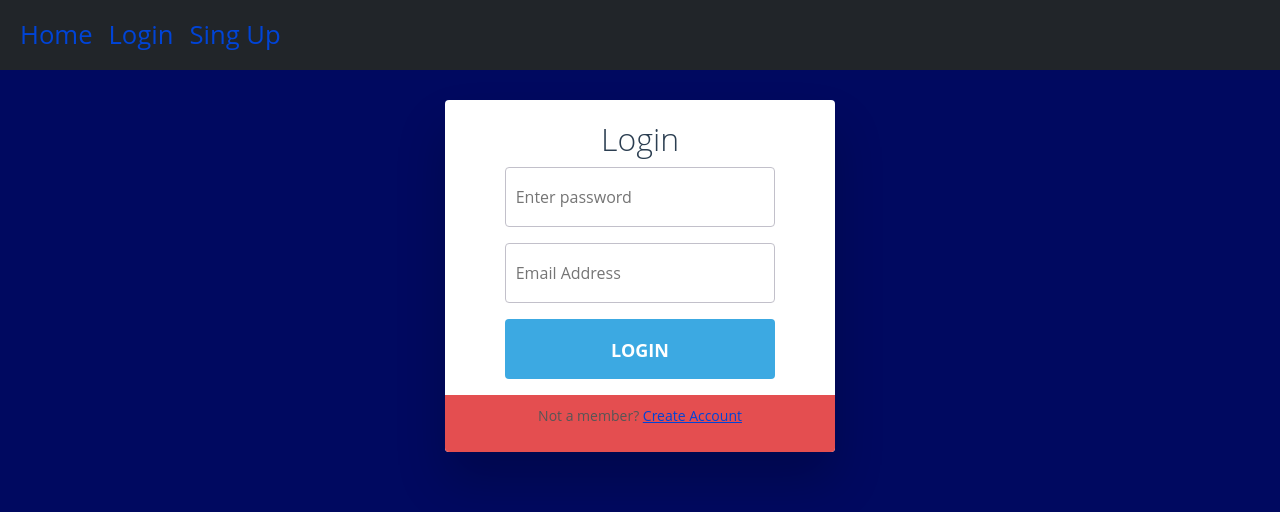
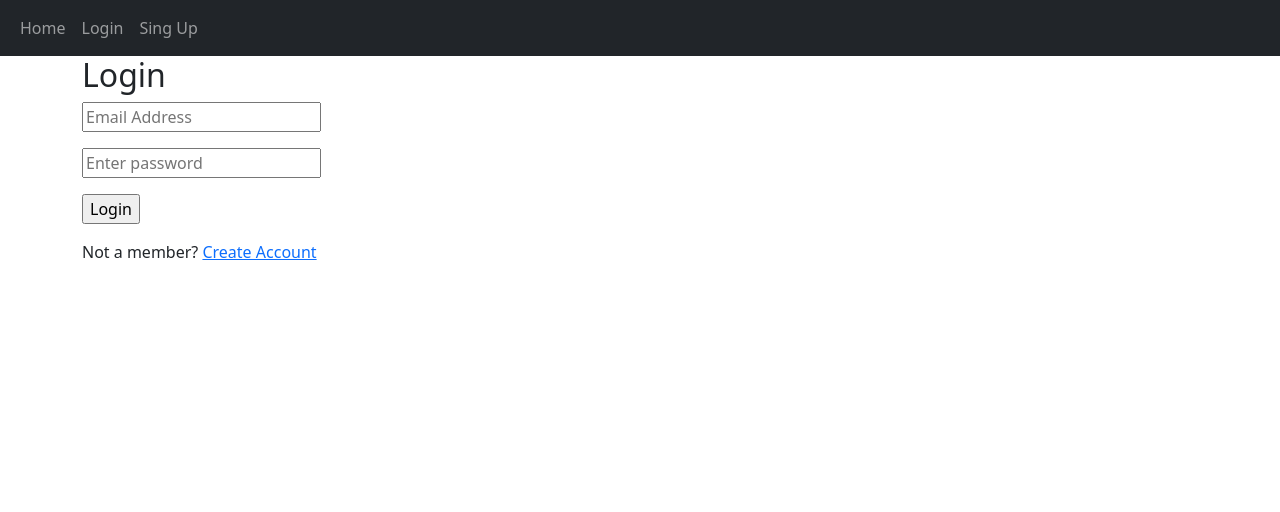
Before and after one commit to amirrezakir/cs50-blog, a Flask app: page /login in a window 1280 px wide. Shown: the top 512 px of the page. Run offline with Flask 2, Linux system fonts and the light colour scheme.

Commit message:
fixed delete,login and database bugs

```diff
--- a/website/models.py
+++ b/website/models.py
@@ -8,10 +8,10 @@
     email = db.Column(db.String(150), unique=True)
     password = db.Column(db.String(150))
     date_created = db.Column(db.DateTime(timezone=True), default=func.now())
-    posts = db.relationship("Post", backref="user", passive_deletes=True)
+    posts = db.relationship('Post', backref='user', passive_deletes=True)
 
 class Post(db.Model):
     id = db.Column(db.Integer, primary_key=True)
     text = db.Column(db.Text, nullable=False)
     date_created = db.Column(db.DateTime(timezone=True), default=func.now())
-    author = db.Column(db.Integer, db.ForeignKey("user.id", ondelete="CASCADE"), nullable=False)
+    author = db.Column(db.Integer, db.ForeignKey('user.id', ondelete='CASCADE'), nullable=False)
--- a/website/static/style.css
+++ /dev/null
@@ -1,155 +0,0 @@
-body {
-  background-color: #000960;
-  font-size: 1.6rem;
-  font-family: "Open Sans", sans-serif;
-  color: #2b3e51;
-}
-
-h2 {
-  font-weight: 300;
-  text-align: center;
-}
-
-p {
-  position: relative;
-}
-
-a,
-a:link,
-a:visited,
-a:active {
-  color: #0044D7;
-  -webkit-transition: all 0.2s ease;
-  transition: all 0.2s ease;
-}
-a:focus, a:hover,
-a:link:focus,
-a:link:hover,
-a:visited:focus,
-a:visited:hover,
-a:active:focus,
-a:active:hover {
-  color: #329dd5;
-  -webkit-transition: all 0.2s ease;
-  transition: all 0.2s ease;
-}
-
-#login-form-wrap {
-  background-color: #fff;
-  width: 35%;
-  margin: 30px auto;
-  text-align: center;
-  padding: 20px 0 0 0;
-  border-radius: 4px;
-  box-shadow: 0px 30px 50px 0px rgba(0, 0, 0, 0.2);
-}
-
-#login-form {
-  padding: 0 60px;
-}
-
-input {
-  display: block;
-  box-sizing: border-box;
-  width: 100%;
-  outline: none;
-  height: 60px;
-  line-height: 60px;
-  border-radius: 4px;
-}
-
-input[type="text"],
-input[type="email"] {
-  width: 100%;
-  padding: 0 0 0 10px;
-  margin: 0;
-  color: #8a8b8e;
-  border: 1px solid #c2c0ca;
-  font-style: normal;
-  font-size: 16px;
-  -webkit-appearance: none;
-     -moz-appearance: none;
-          appearance: none;
-  position: relative;
-  display: inline-block;
-  background: none;
-}
-input[type="text"]:focus,
-input[type="email"]:focus {
-  border-color: #3ca9e2;
-}
-input[type="text"]:focus:invalid,
-input[type="email"]:focus:invalid {
-  color: #cc1e2b;
-  border-color: #cc1e2b;
-}
-input[type="text"]:valid ~ .validation,
-input[type="email"]:valid ~ .validation {
-  display: block;
-  border-color: #0C0;
-}
-input[type="text"]:valid ~ .validation span,
-input[type="email"]:valid ~ .validation span {
-  background: #0C0;
-  position: absolute;
-  border-radius: 6px;
-}
-input[type="text"]:valid ~ .validation span:first-child,
-input[type="email"]:valid ~ .validation span:first-child {
-  top: 30px;
-  left: 14px;
-  width: 20px;
-  height: 3px;
-  -webkit-transform: rotate(-45deg);
-          transform: rotate(-45deg);
-}
-input[type="text"]:valid ~ .validation span:last-child,
-input[type="email"]:valid ~ .validation span:last-child {
-  top: 35px;
-  left: 8px;
-  width: 11px;
-  height: 3px;
-  -webkit-transform: rotate(45deg);
-          transform: rotate(45deg);
-}
-
-.validation {
-  display: none;
-  position: absolute;
-  content: " ";
-  height: 60px;
-  width: 30px;
-  right: 15px;
-  top: 0px;
-}
-
-input[type="submit"] {
-  border: none;
-  display: block;
-  background-color: #3ca9e2;
-  color: #fff;
-  font-weight: bold;
-  text-transform: uppercase;
-  cursor: pointer;
-  -webkit-transition: all 0.2s ease;
-  transition: all 0.2s ease;
-  font-size: 18px;
-  position: relative;
-  display: inline-block;
-  cursor: pointer;
-  text-align: center;
-}
-input[type="submit"]:hover {
-  background-color: #329dd5;
-  -webkit-transition: all 0.2s ease;
-  transition: all 0.2s ease;
-}
-
-#create-account-wrap {
-  background-color: #E44E50;
-  color: #565656;
-  font-size: 14px;
-  width: 100%;
-  padding: 10px 0;
-  border-radius: 0 0 4px 4px;
-}
--- a/website/templates/base.html
+++ b/website/templates/base.html
@@ -5,7 +5,7 @@
     <meta http-equiv="X-UA-Compatible" content="IE=edge">
     <meta name="viewport" content="width=device-width, initial-scale=1.0">
     <link href="https://cdn.jsdelivr.net/npm/bootstrap@5.2.0/dist/css/bootstrap.min.css" rel="stylesheet" integrity="sha384-gH2yIJqKdNHPEq0n4Mqa/HGKIhSkIHeL5AyhkYV8i59U5AR6csBvApHHNl/vI1Bx" crossorigin="anonymous">
-    <link rel="stylesheet" href="style.css">
+    {% block link %}{% endblock %}
     <title> {% block title %} {% endblock %}</title>
 </head>
 <body>
--- a/website/templates/login1.html
+++ b/website/templates/login1.html
@@ -1,14 +1,15 @@
 {% extends "base.html" %} {% block title %}Login{% endblock %}
+{% block link %}<link rel="stylesheet" href="{{ url_for('static', filename='styles/style.css') }}">{% endblock %}
 {% block content %}
 	<div id="login-form-wrap">
 	  <h2>Login</h2>
 	  <form id="login-form" method="post">
 		<p>
-		<input type="text" id="username" name="password" placeholder="Enter password" required>
+		<input type="email" id="email" name="email" placeholder="Email Address" required>
 		<i class="validation"><span></span><span></span></i>
 		</p>
 		<p>
-		<input type="email" id="email" name="email" placeholder="Email Address" required>
+		<input type="password" id="username" name="password" placeholder="Enter password" required>
 		<i class="validation"><span></span><span></span></i>
 		</p>
 		<p>
@@ -16,7 +17,7 @@
 		</p>
 	  </form>
 	  <div id="create-account-wrap">
-		<p>Not a member? <a href="#">Create Account</a><p>
+		<p>Not a member? <a href="{{ url_for('auth.singup') }}">Create Account</a><p>
 	  </div>
 	</div>
 {% endblock %}
--- a/website/templates/posts_div.html
+++ b/website/templates/posts_div.html
@@ -15,7 +15,7 @@
                 data-bs-toggle="dropdown"></button>
                 <ul class="dropdown-menu">
                     <li>
-                        <a href="/delete-post/{{post.id}}" class="dropdown-item btn btn-danger">Delete</a>
+                        <a href="/delete-post/{{post.id}}" class="dropdown-item">Delete</a>
                     </li>
                 </ul>
             </div>
--- a/website/views.py
+++ b/website/views.py
@@ -37,8 +37,8 @@
     if not post:
         flash("Post does not exist.", category="erorr")
 
-    elif current_user.id != post.id:
-        flash("You do not have permission to delete this post!", category="erorr")
+    elif current_user.id == post.id:
+        flash("You can\'n delete this post!", category="erorr")
 
     else:
         db.session.delete(post)
@@ -55,5 +55,5 @@
         flash("No user with that username!", category="erorr")
         return redirect(url_for("views.home"))
 
-    posts = Post.query.filter_by(author=user.id).all()
+    posts = user.posts
     return render_template("posts.html", user=current_user, posts=posts, username=username)
```
Also changed, not shown: website/__init__.py (+4 -4 lines), website/database.db.
